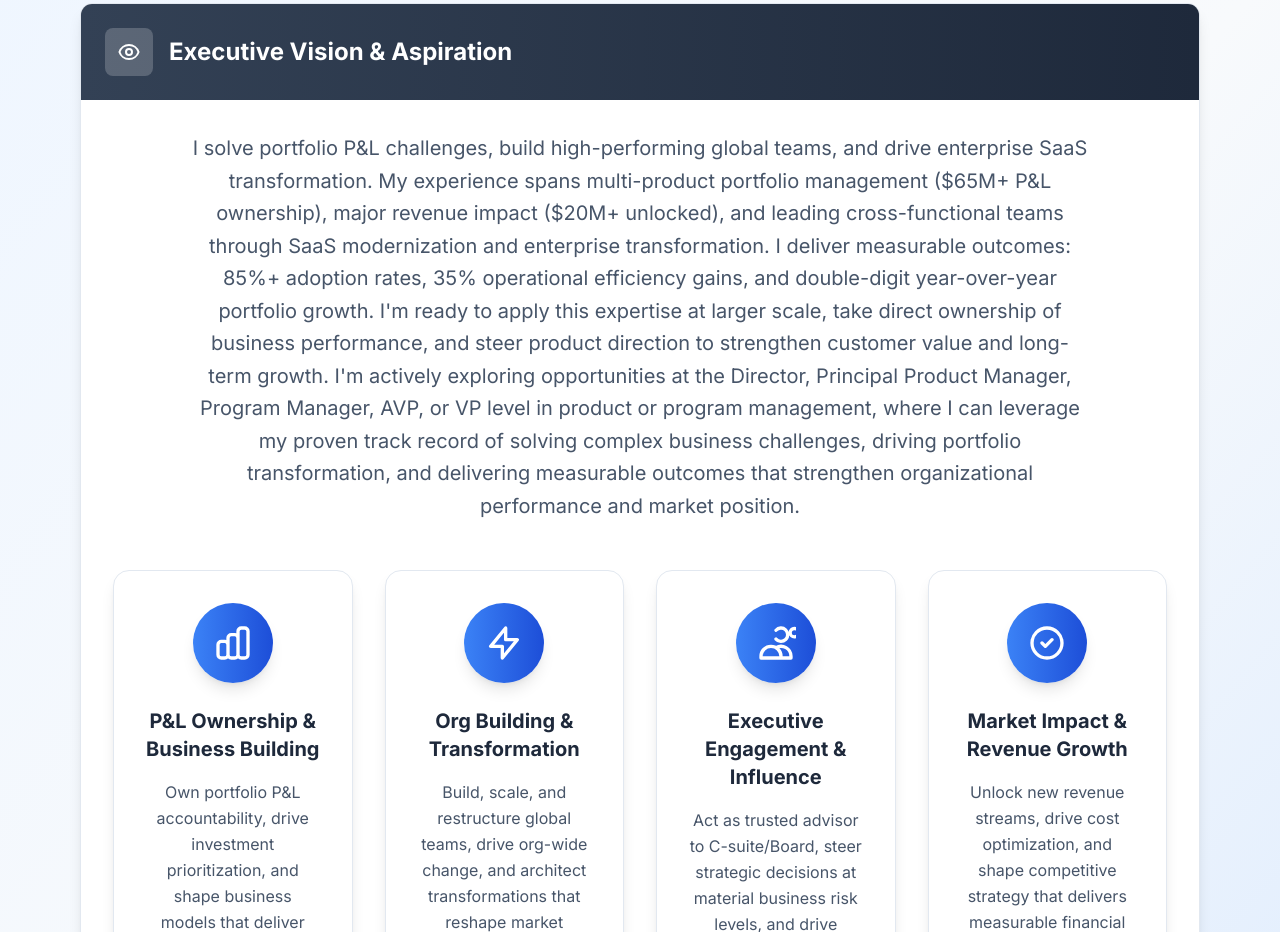
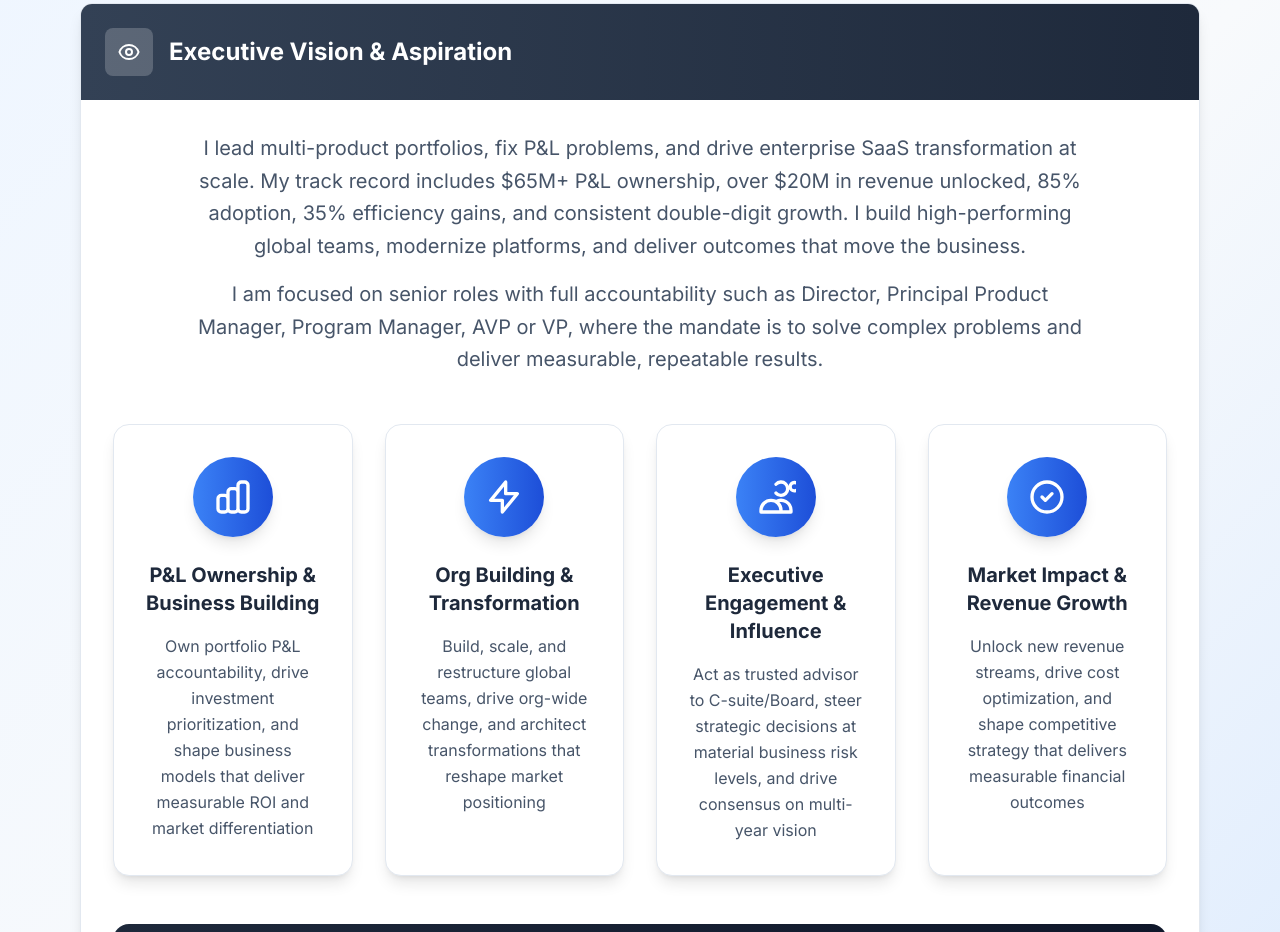
Before and after one commit to Rakeshpalla/RSPortfolio, a React (Create React App) app: page / in a window 1280 px wide. Shown: the part 1140-2072 px from the top of the page. Built offline with nearby package versions, Linux system fonts and the light colour scheme; no server answers.

Commit message:
Update Executive Vision & Aspiration section with new focused content

```diff
--- a/src/components/Vision.js
+++ b/src/components/Vision.js
@@ -25,8 +25,11 @@ const Vision = () => {
             <div className="max-h-none opacity-100">
               <div className="p-8">
             <div className="text-center mb-12">
+              <p className="text-xl text-slate-600 max-w-4xl mx-auto leading-relaxed mb-4">
+                I lead multi-product portfolios, fix P&L problems, and drive enterprise SaaS transformation at scale. My track record includes $65M+ P&L ownership, over $20M in revenue unlocked, 85% adoption, 35% efficiency gains, and consistent double-digit growth. I build high-performing global teams, modernize platforms, and deliver outcomes that move the business.
+              </p>
               <p className="text-xl text-slate-600 max-w-4xl mx-auto leading-relaxed mb-8">
-                I solve portfolio P&L challenges, build high-performing global teams, and drive enterprise SaaS transformation. My experience spans multi-product portfolio management ($65M+ P&L ownership), major revenue impact ($20M+ unlocked), and leading cross-functional teams through SaaS modernization and enterprise transformation. I deliver measurable outcomes: 85%+ adoption rates, 35% operational efficiency gains, and double-digit year-over-year portfolio growth. I'm ready to apply this expertise at larger scale, take direct ownership of business performance, and steer product direction to strengthen customer value and long-term growth. I'm actively exploring opportunities at the Director, Principal Product Manager, Program Manager, AVP, or VP level in product or program management, where I can leverage my proven track record of solving complex business challenges, driving portfolio transformation, and delivering measurable outcomes that strengthen organizational performance and market position.
+                I am focused on senior roles with full accountability such as Director, Principal Product Manager, Program Manager, AVP or VP, where the mandate is to solve complex problems and deliver measurable, repeatable results.
               </p>
             </div>
 
```
